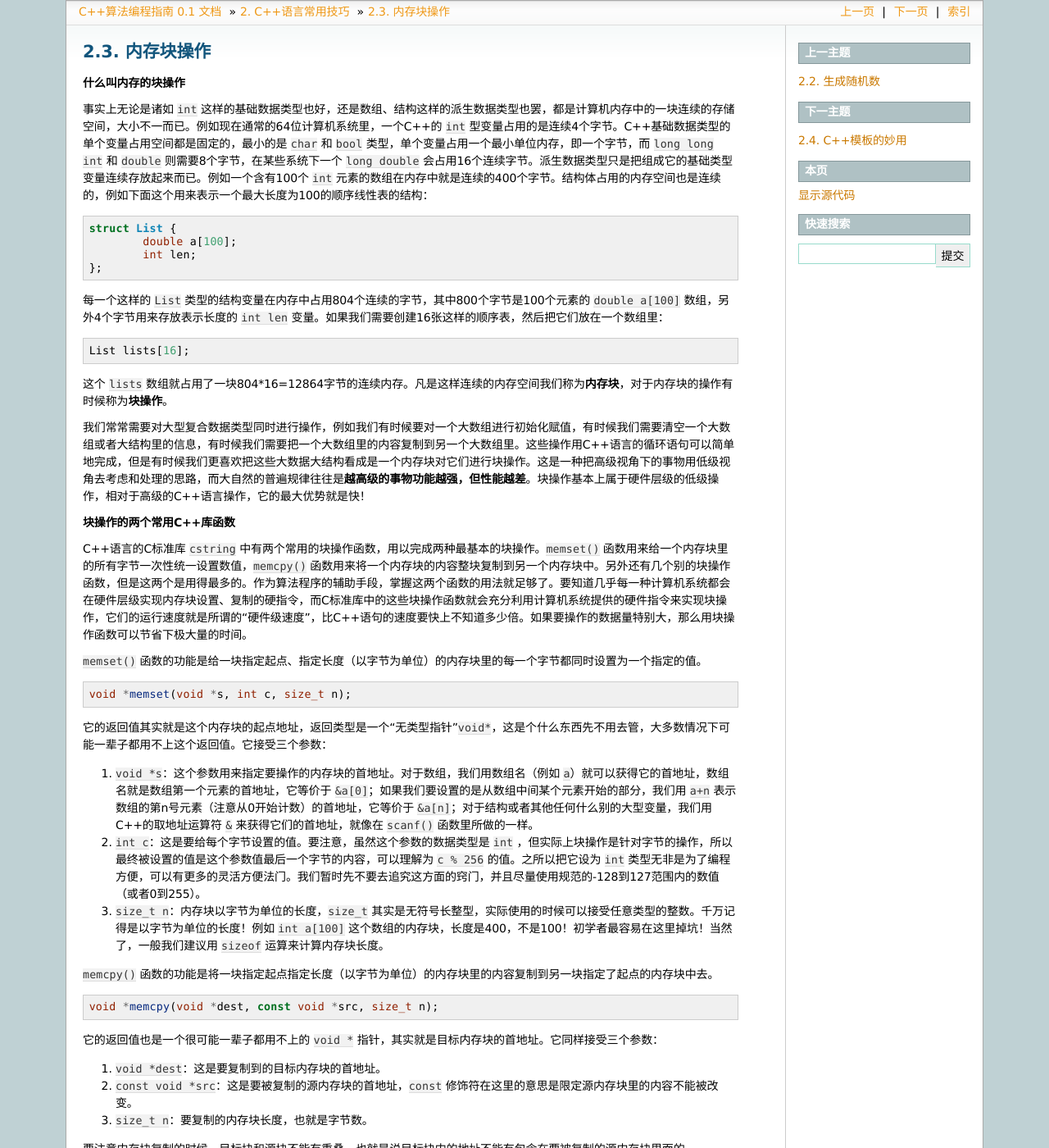
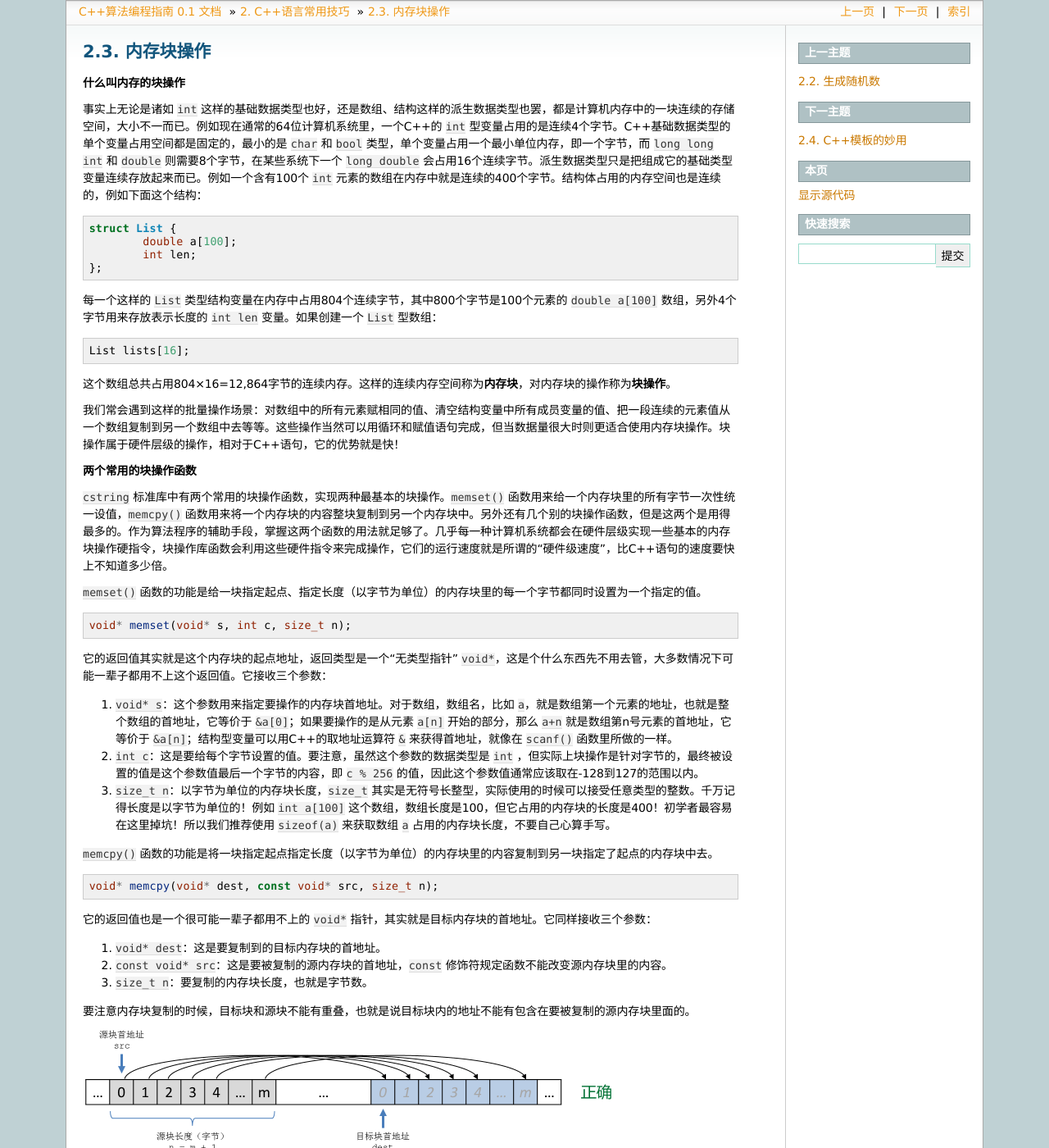
Before and after one commit to majorli/algo_guide, a Sphinx documentation site: the page built from source/ch01/130_mem_block.rst, in a window 1280 px wide and 1400 px high. Shown: the whole window at 82% size. Built offline with Sphinx 7.4.7, drawn with Linux system fonts in a browser that asks for light colours; some of the changed text lies outside the part shown.

Commit message:
20200409_1436draft

```diff
--- a/source/200_basic_algos.rst
+++ b/source/200_basic_algos.rst
@@ -2,9 +2,7 @@
 ==============
 
 
-本章所述均为简单的基础算法，无需使用递归等高阶技巧，也不涉及分治、动态规划等算法设计技巧，通常用三层以内的嵌套循环即可解决问题。但这些算法往往为复杂算法的基础构件，也是初级算法竞赛考试的常见考点。
-
-本章分为6个部分，每个部分讲解数个典型算法，包括以下内容。
+本章介绍算法学习入门阶段必须掌握的基础算法和经典算法，是复杂算法的基础构件。这些算法虽然基础，但它们都蕴含着算法设计的巧思和智慧，同时也是算法竞赛考试的必考点。本章分为6个部分，每个部分讲解数个经典算法，包括以下内容：
 
 1. 简单数值算法
 2. 简单在线统计
--- a/source/ch01/130_mem_block.rst
+++ b/source/ch01/130_mem_block.rst
@@ -3,7 +3,7 @@
 
 **什么叫内存的块操作**
 
-事实上无论是诸如 ``int`` 这样的基础数据类型也好，还是数组、结构这样的派生数据类型也罢，都是计算机内存中的一块连续的存储空间，大小不一而已。例如现在通常的64位计算机系统里，一个C++的 ``int`` 型变量占用的是连续4个字节。C++基础数据类型的单个变量占用空间都是固定的，最小的是 ``char`` 和 ``bool`` 类型，单个变量占用一个最小单位内存，即一个字节，而 ``long long int`` 和 ``double`` 则需要8个字节，在某些系统下一个 ``long double`` 会占用16个连续字节。派生数据类型只是把组成它的基础类型变量连续存放起来而已。例如一个含有100个 ``int`` 元素的数组在内存中就是连续的400个字节。结构体占用的内存空间也是连续的，例如下面这个用来表示一个最大长度为100的顺序线性表的结构：
+事实上无论是诸如 ``int`` 这样的基础数据类型也好，还是数组、结构这样的派生数据类型也罢，都是计算机内存中的一块连续的存储空间，大小不一而已。例如现在通常的64位计算机系统里，一个C++的 ``int`` 型变量占用的是连续4个字节。C++基础数据类型的单个变量占用空间都是固定的，最小的是 ``char`` 和 ``bool`` 类型，单个变量占用一个最小单位内存，即一个字节，而 ``long long int`` 和 ``double`` 则需要8个字节，在某些系统下一个 ``long double`` 会占用16个连续字节。派生数据类型只是把组成它的基础类型变量连续存放起来而已。例如一个含有100个 ``int`` 元素的数组在内存中就是连续的400个字节。结构体占用的内存空间也是连续的，例如下面这个结构：
 
 .. code-block:: c++
 
@@ -12,45 +12,45 @@
            int len;
    };
 
-每一个这样的 ``List`` 类型的结构变量在内存中占用804个连续的字节，其中800个字节是100个元素的 ``double a[100]`` 数组，另外4个字节用来存放表示长度的 ``int len`` 变量。如果我们需要创建16张这样的顺序表，然后把它们放在一个数组里：
+每一个这样的 ``List`` 类型结构变量在内存中占用804个连续字节，其中800个字节是100个元素的 ``double a[100]`` 数组，另外4个字节用来存放表示长度的 ``int len`` 变量。如果创建一个 ``List`` 型数组：
 
 .. code-block:: c++
 
    List lists[16];
 
-这个 ``lists`` 数组就占用了一块804\*16=12864字节的连续内存。凡是这样连续的内存空间我们称为\ :strong:`内存块`，对于内存块的操作有时候称为\ :strong:`块操作`。
+这个数组总共占用804×16=12,864字节的连续内存。这样的连续内存空间称为\ :strong:`内存块`\ ，对内存块的操作称为\ :strong:`块操作`\ 。
 
-我们常常需要对大型复合数据类型同时进行操作，例如我们有时候要对一个大数组进行初始化赋值，有时候我们需要清空一个大数组或者大结构里的信息，有时候我们需要把一个大数组里的内容复制到另一个大数组里。这些操作用C++语言的循环语句可以简单地完成，但是有时候我们更喜欢把这些大数据大结构看成是一个内存块对它们进行块操作。这是一种把高级视角下的事物用低级视角去考虑和处理的思路，而大自然的普遍规律往往是\ :strong:`越高级的事物功能越强，但性能越差`。块操作基本上属于硬件层级的低级操作，相对于高级的C++语言操作，它的最大优势就是快！
+我们常会遇到这样的批量操作场景：对数组中的所有元素赋相同的值、清空结构变量中所有成员变量的值、把一段连续的元素值从一个数组复制到另一个数组中去等等。这些操作当然可以用循环和赋值语句完成，但当数据量很大时则更适合使用内存块操作。块操作属于硬件层级的操作，相对于C++语句，它的优势就是快！
 
 
-**块操作的两个常用C++库函数**
+**两个常用的块操作函数**
 
-C++语言的C标准库 ``cstring`` 中有两个常用的块操作函数，用以完成两种最基本的块操作。``memset()`` 函数用来给一个内存块里的所有字节一次性统一设置数值，``memcpy()`` 函数用来将一个内存块的内容整块复制到另一个内存块中。另外还有几个别的块操作函数，但是这两个是用得最多的。作为算法程序的辅助手段，掌握这两个函数的用法就足够了。要知道几乎每一种计算机系统都会在硬件层级实现内存块设置、复制的硬指令，而C标准库中的这些块操作函数就会充分利用计算机系统提供的硬件指令来实现块操作，它们的运行速度就是所谓的“硬件级速度”，比C++语句的速度要快上不知道多少倍。如果要操作的数据量特别大，那么用块操作函数可以节省下极大量的时间。
+``cstring`` 标准库中有两个常用的块操作函数，实现两种最基本的块操作。\ ``memset()`` 函数用来给一个内存块里的所有字节一次性统一设值，\ ``memcpy()`` 函数用来将一个内存块的内容整块复制到另一个内存块中。另外还有几个别的块操作函数，但是这两个是用得最多的。作为算法程序的辅助手段，掌握这两个函数的用法就足够了。几乎每一种计算机系统都会在硬件层级实现一些基本的内存块操作硬指令，块操作库函数会利用这些硬件指令来完成操作，它们的运行速度就是所谓的“硬件级速度”，比C++语句的速度要快上不知道多少倍。
 
 ``memset()`` 函数的功能是给一块指定起点、指定长度（以字节为单位）的内存块里的每一个字节都同时设置为一个指定的值。
 
 .. code-block:: c++
 
-   void *memset(void *s, int c, size_t n);
+   void* memset(void* s, int c, size_t n);
 
-它的返回值其实就是这个内存块的起点地址，返回类型是一个“无类型指针”``void*``，这是个什么东西先不用去管，大多数情况下可能一辈子都用不上这个返回值。它接受三个参数：
+它的返回值其实就是这个内存块的起点地址，返回类型是一个“无类型指针” ``void*``\ ，这是个什么东西先不用去管，大多数情况下可能一辈子都用不上这个返回值。它接收三个参数：
 
-1. ``void *s``：这个参数用来指定要操作的内存块的首地址。对于数组，我们用数组名（例如 ``a``）就可以获得它的首地址，数组名就是数组第一个元素的首地址，它等价于 ``&a[0]``；如果我们要设置的是从数组中间某个元素开始的部分，我们用 ``a+n`` 表示数组的第n号元素（注意从0开始计数）的首地址，它等价于 ``&a[n]``；对于结构或者其他任何什么别的大型变量，我们用C++的取地址运算符 ``&`` 来获得它们的首地址，就像在 ``scanf()`` 函数里所做的一样。
-2. ``int c``：这是要给每个字节设置的值。要注意，虽然这个参数的数据类型是 ``int`` ，但实际上块操作是针对字节的操作，所以最终被设置的值是这个参数值最后一个字节的内容，可以理解为 ``c % 256`` 的值。之所以把它设为 ``int`` 类型无非是为了编程方便，可以有更多的灵活方便法门。我们暂时先不要去追究这方面的窍门，并且尽量使用规范的-128到127范围内的数值（或者0到255）。
-3. ``size_t n``：内存块以字节为单位的长度，``size_t`` 其实是无符号长整型，实际使用的时候可以接受任意类型的整数。千万记得是以字节为单位的长度！例如 ``int a[100]`` 这个数组的内存块，长度是400，不是100！初学者最容易在这里掉坑！当然了，一般我们建议用 ``sizeof`` 运算来计算内存块长度。
+1. ``void* s``\ ：这个参数用来指定要操作的内存块首地址。对于数组，数组名，比如 ``a``\ ，就是数组第一个元素的地址，也就是整个数组的首地址，它等价于 ``&a[0]``\ ；如果要操作的是从元素 ``a[n]`` 开始的部分，那么 ``a+n`` 就是数组第n号元素的首地址，它等价于 ``&a[n]``\ ；结构型变量可以用C++的取地址运算符 ``&`` 来获得首地址，就像在 ``scanf()`` 函数里所做的一样。
+2. ``int c``\ ：这是要给每个字节设置的值。要注意，虽然这个参数的数据类型是 ``int`` ，但实际上块操作是针对字节的，最终被设置的值是这个参数值最后一个字节的内容，即 ``c % 256`` 的值，因此这个参数值通常应该取在-128到127的范围以内。
+3. ``size_t n``\ ：以字节为单位的内存块长度，\ ``size_t`` 其实是无符号长整型，实际使用的时候可以接受任意类型的整数。千万记得长度是以字节为单位的！例如 ``int a[100]`` 这个数组，数组长度是100，但它占用的内存块的长度是400！初学者最容易在这里掉坑！所以我们推荐使用 ``sizeof(a)`` 来获取数组 ``a`` 占用的内存块长度，不要自己心算手写。
 
 
 ``memcpy()`` 函数的功能是将一块指定起点指定长度（以字节为单位）的内存块里的内容复制到另一块指定了起点的内存块中去。
 
 .. code-block:: c++
 
-   void *memcpy(void *dest, const void *src, size_t n);
+   void* memcpy(void* dest, const void* src, size_t n);
 
-它的返回值也是一个很可能一辈子都用不上的 ``void *`` 指针，其实就是目标内存块的首地址。它同样接受三个参数：
+它的返回值也是一个很可能一辈子都用不上的 ``void*`` 指针，其实就是目标内存块的首地址。它同样接收三个参数：
 
-1. ``void *dest``：这是要复制到的目标内存块的首地址。
-2. ``const void *src``：这是要被复制的源内存块的首地址，``const`` 修饰符在这里的意思是限定源内存块里的内容不能被改变。
-3. ``size_t n``：要复制的内存块长度，也就是字节数。
+1. ``void* dest``\ ：这是要复制到的目标内存块的首地址。
+2. ``const void* src``\ ：这是要被复制的源内存块的首地址，\ ``const`` 修饰符规定函数不能改变源内存块里的内容。
+3. ``size_t n``\ ：要复制的内存块长度，也就是字节数。
 
 要注意内存块复制的时候，目标块和源块不能有重叠，也就是说目标块内的地址不能有包含在要被复制的源内存块里面的。
 
@@ -60,11 +60,11 @@ C++语言的C标准库 ``cstring`` 中有两个常用的块操作函数，用以
 
 **memset和memcpy的典型用例**
 
-说了这么多，还是觉得糊涂？那么直接上案例。下面所举的是在算法编程中内存块操作最为常见的典型用例，学会它们的使用其实也就差不多了。
+下面所举的是在算法编程中内存块操作最为常见的典型用例，学会这些就差不多足够应付算法编程所需的块操作了。
 
 1、批量清空数组中的全部或部分连续元素
 
-所谓清空，对于C++语言的基础数据类型来说就是把每一个字节都设置为0。对于 ``char, short, int, long, long long, float, double, long double`` 这些数值型变量，无论是否 ``unsigned``，每一个字节都设置为0后它们的数值就变成了0；对于用作字符的 ``char`` 变量，设置为0成为空字符 ``'\0'``；对于C字符串 ``char[]``，设置为0就变成空字符串 ``""``；对于 ``bool`` 型变量，设为0就是设为 ``false``；如果是指针，那么设置为0就成了空指针 ``NULL``。而派生数据类型归根到底都是由基础数据类型组合而成的，所以用 ``memset()`` 可以方便地清空数组中的元素，至于部分还是全部，完全由首地址和长度两个参数决定。
+所谓清空，就是把每一个字节都设置为0。对于 ``char, short, int, long, long long, float, double, long double`` 这些数值型变量，每一个字节都设为0后它们的值就变成了0；对于用作字符的 ``char`` 变量，设置为0就成了空字符 ``'\0'``\ ；对于C-string字符串 ``char[]``\ ，设置为0就变成了空字符串 ``""``\ ；对于 ``bool`` 型变量，设为0就是设为 ``false``\ ；如果是指针，那么设置为0就成了空指针 ``NULL``\ 。而派生数据类型归根到底都是由基础数据类型组合而成的，所以用 ``memset()`` 可以方便地清空数组中的元素，至于部分还是全部，完全由首地址和长度两个参数决定。
 
 以整型数组为例：
 
@@ -93,9 +93,9 @@ C++语言的C标准库 ``cstring`` 中有两个常用的块操作函数，用以
 
 .. _ref_130_memset:
 
-2、批量给数组中的全部或部分元素赋值
+2、批量给数组中的全部或部分连续元素赋值
 
-有一些特殊的值可以用块操作来批量赋值，例如0就是这样一个特殊的值。但并不是每一个值都是可以这样批量赋值的。例如对于 ``int`` 型数组，就不能用 ``memset(a, 1, n * sizeof(int))`` 来把其中所有元素都赋值为1。这是因为一个 ``int`` 变量在内存中占据4个字节，而块操作是按字节来设置值的，如果执行上面这一条语句，那么每个 ``int`` 元素的所有4个字节都被设置为1，结果元素的值变成了十六进制的 ``0x01010101``，转为十进制就是 ``1+256+256*256+256*256*256=16843009``。所以对于 ``int`` 型变量来说，1这个数值是不能用块操作来批量赋值的。
+有一些特殊的值可以用块操作来批量赋值，例如0。但并不是每一个值都是可以这样批量赋值的。例如对于 ``int`` 型数组，就不能用 ``memset(a, 1, n * sizeof(int))`` 来把其中所有元素都赋值为1。这是因为一个 ``int`` 变量在内存中占据4个字节，而块操作是按字节来设置值的，执行上面这条语句使每个 ``int`` 元素的所有4个字节都被设置为1，其值变成十六进制数0x01010101，转为十进制等于16,843,009。所以对于 ``int`` 型变量来说，1这个数值是不能用块操作来批量赋值的。
 
 事实上每一种基础数据类型都有一些可以用块操作批量赋值的数值，有时候可以带来一些对编程有帮助的小技巧。常会用到的有两种，请务必记住。
 
@@ -116,7 +116,7 @@ C++语言的C标准库 ``cstring`` 中有两个常用的块操作函数，用以
 
 3、批量复制数组内容
 
-如果要把一个数组里的全部或者部分元素复制到另一个数组里去，那么就用块复制来进行。一般来说要复制到目标数组应该和源数组有相同的数据类型，并且要保证长度足够。
+块复制可以用来把一个数组的全部或部分元素复制到另一个数组里去，一般来说要复制到目标数组应该和源数组有相同的数据类型，并且要保证长度足够。
 
 .. code-block:: c++
 
@@ -139,16 +139,14 @@ C++语言的C标准库 ``cstring`` 中有两个常用的块操作函数，用以
    用块复制来批量复制数组元素时，一定要当心目标块数组超限的问题！
 
 
-另外，由于C语言字符串本质上是一个字符型数组，所以memcpy完全可以用来复制字符串，只是别忘了字符串尾部必须有一个空字符 ``'\0'``。
-
-``memcpy()`` 函数同样可以用来复制结构体变量，但是一般并没有这个必要，因为结构体变量本身就是可以使用 ``=`` 赋值的，所以一般不需要用 ``memcpy()`` 来复制结构体内容。
+另外，由于C-string本质上是一个字符型数组，所以 ``memcpy()`` 也可以用来复制C-string字符串，只是别忘了串尾必须有一个空字符 ``'\0'``\ 。\ ``memcpy()`` 函数同样可以用来复制结构变量，但是一般并没有这个必要，因为结构变量本身支持使用 ``=`` 相互赋值。
 
 
-可以看出，块复制只是单纯地按字节来复制内存中的内容，它本身根本不关心复制的是什么数据类型，这也是硬件系统的一个特点。利用这个特点还可以实现一些奇特的技巧。
+块复制只是单纯地按字节来复制内存中的内容，它本身根本不关心复制的是什么数据类型，这也是硬件系统的一个特点。利用这个特点还可以实现一些奇特的技巧。
 
-例如在传统的C语言和一些比较古老的计算机语言里，变量名实际上只有前8位字符在起作用，如果有两个变量的变量名前8位相同，只有第9位字符开始不同，比如 ``abcdefg_1`` 和 ``abcdefg_2``，语言会认为他们是重复命名的变量。这些语言的编译器在编译源程序的时候，会把每一个变量名前8位字符的ASCII码从后往前串起来构成一个64位整数。这个整数叫做变量名的哈希值，是和前8位字符一一对应的，两个变量是否重名只需要对比二者的哈希值就可以了。
+例如在一些比较古老的计算机语言里，变量名实际上只有前8位字符起作用，如果两个变量的变量名前8位字符相同就会被认为是重名的，比如 ``abcdefg_1`` 和 ``abcdefg_2``\ 。这些语言的编译器在编译源程序的时候，会把每一个变量名前8位字符的ASCII码从后往前串起来构成一个64位整数。这个整数叫做变量名的哈希值，是和前8位字符一一对应的，两个变量是否重名只需要对比二者的哈希值就可以了。
 
-如果我们用普通方法逐个字节从后向前去串起来构成一个64位整数，需要用到一个循环，共计计算8次整数乘、8次整数加。
+如果我们用普通方法逐个字节从后向前去串起来构成一个64位整数，需要用到一个循环，共计算8次整数乘法、8次整数加法。
 
 .. code-block:: c++
 
@@ -170,4 +168,4 @@ C++语言的C标准库 ``cstring`` 中有两个常用的块操作函数，用以
 
 代码简单速度快，堪称奇技淫巧的典范。
 
-一些有经验的C++语言老程序员有很多这样的小技巧，但是实际上这类技巧不容易把控，需要对计算机的数据表示原理有比较精深的掌握，而且在算法编程中能用的场景并不多，所以我们并不推荐在算法编程中过多使用这类技巧。对于内存块操作，重点掌握批量清零的方法，适当应用特殊值批量赋值和数组区块复制即可。有兴趣的话可以先去学习一下计算机组成与原理的相关知识再尝试更多此类方便法门。
+老程序员往往有很多这样的小技巧，但是实际上这类技巧不容易把控，需要对计算机原理有比较深的掌握，而且在算法编程中能用的场景并不多，所以我们并不推荐在算法编程中使用这类技巧。对于内存块操作，掌握批量清零、特殊值批量赋值和数组区块复制即可。
--- a/source/ch02/210_basic_number_algos.rst
+++ b/source/ch02/210_basic_number_algos.rst
@@ -4,8 +4,7 @@
 
 数值计算是计算机算法永恒的主题，也是应用数学的一个重要研究领域。从最基础的质数判断到复杂的高精度计算，都是算法竞赛的必备知识。
 
-本部分要学习的是常用的基本数值算法，大多为基础数论算法，它们是更复杂的数值算法和其他高级算法的基石，包括欧几里得辗转相除法、埃氏质数筛、回文数、快速幂等。
-
+本部分要学习的是常用的基本数值算法，大多为基础数论算法，包括欧几里得辗转相除法、埃氏质数筛、回文数、快速幂等。
 
 
 .. toctree::
```
Also changed, not shown: source/ch01/140_cpp_template.rst (+21 -19 lines), source/ch01/150_pointers_refs.rst (+49 -60 lines).
